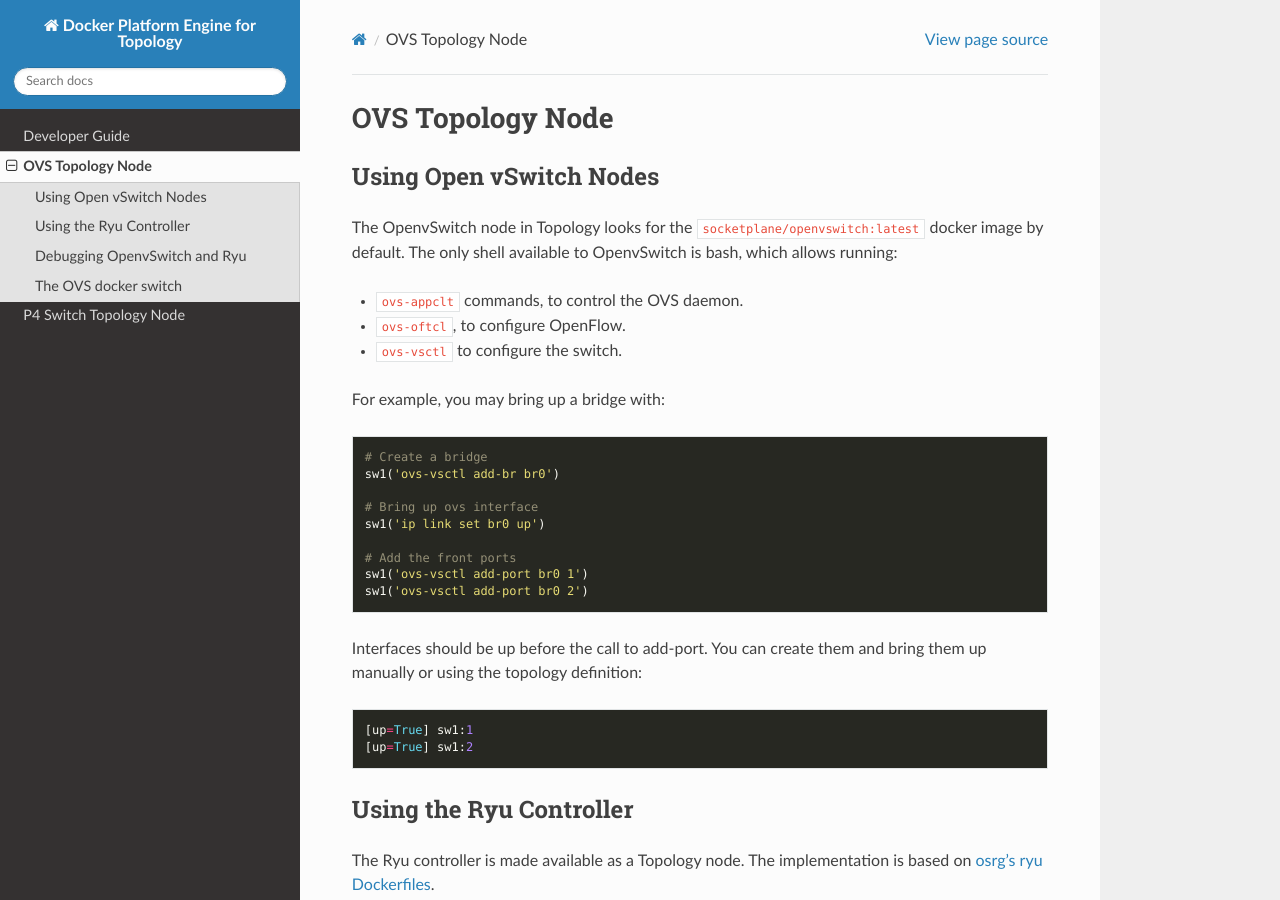
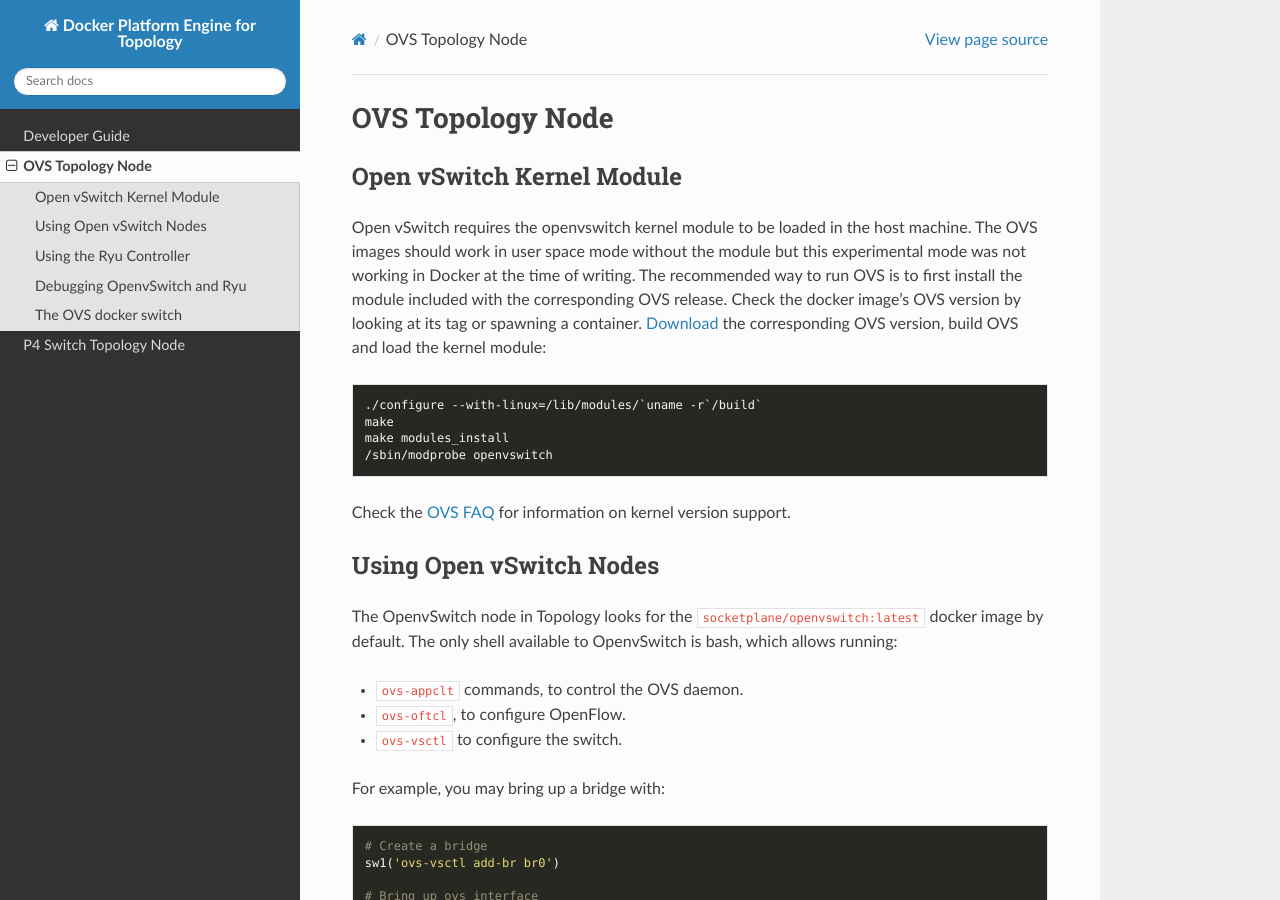
Before and after one commit to HPENetworking/topology, a Sphinx documentation site: the page built from doc/openvswitch.rst, in a window 1280 px wide and 900 px high. Built offline with Sphinx 7.4.7 and the Read the Docs theme 2.0.0, drawn with Linux system fonts in a browser that asks for light colours; pages that are not in the unit, such as notebooks, are missing from menus; the version number could not be read and is left out.

Commit message:
add: dev: Added checks for Open vSwitch's required kernel module.

```diff
--- a/doc/openvswitch.rst
+++ b/doc/openvswitch.rst
@@ -1,6 +1,25 @@
 =================
 OVS Topology Node
 =================
+
+Open vSwitch Kernel Module
+--------------------------
+Open vSwitch requires the openvswitch kernel module to be loaded in the host
+machine. The OVS images should work in user space mode without the module
+but this experimental mode was not working in Docker at the time of
+writing. The recommended way to run OVS is to first install the module included
+with the corresponding OVS release. Check the docker image's OVS version by
+looking at its tag or spawning a container. `Download <http://openvswitch.org/download/>`_
+the corresponding OVS version, build OVS and load the kernel module:
+
+::
+
+   ./configure --with-linux=/lib/modules/`uname -r`/build`
+   make
+   make modules_install
+   /sbin/modprobe openvswitch
+
+Check the `OVS FAQ <https://github.com/openvswitch/ovs/blob/master/FAQ.md#q-what-linux-kernel-versions-does-each-open-vswitch-release-work-with>`_ for information on kernel version support.
 
 Using Open vSwitch Nodes
 ------------------------
```
Also changed, not shown: 4 other files.
